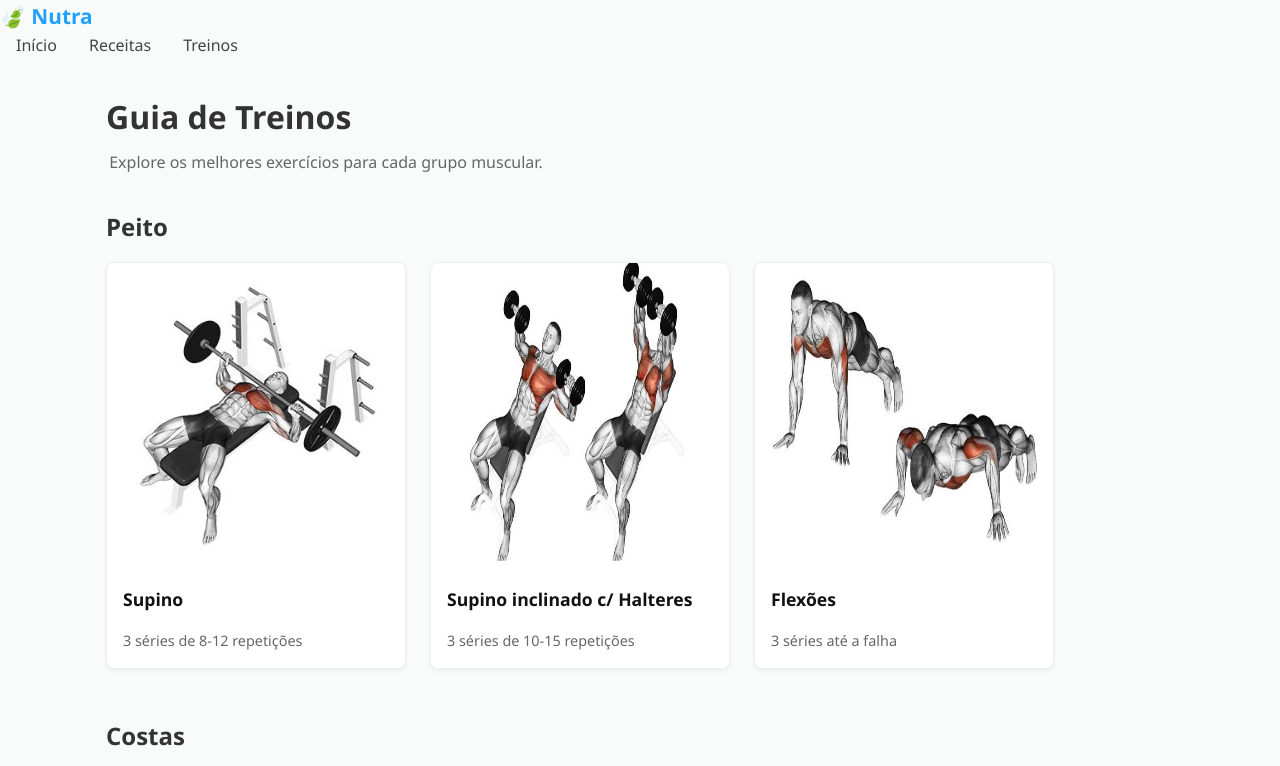
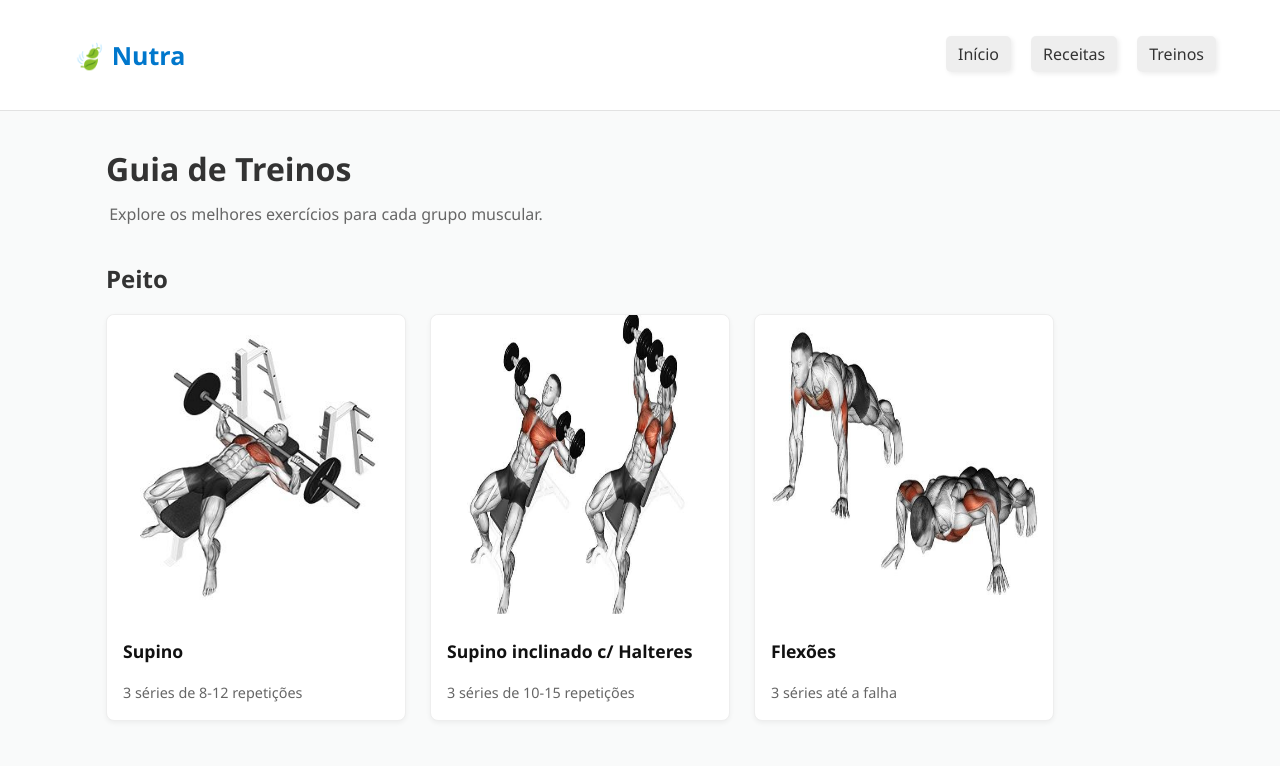
Before and after one commit to Projeto-de-LSW/Nutra, a plain HTML site: page Nutra-main/Pages/treinos.html in a window 1280 px wide. Shown: the top 766 px of the page. Drawn offline with Linux system fonts and the light colour scheme.

Commit message:
padronizando estilização

```diff
--- a/Nutra-main/CSS/treinos.css
+++ b/Nutra-main/CSS/treinos.css
@@ -10,29 +10,49 @@ body {
   color: #333;
   line-height: 1.6;
 }
-.navbar {
+.container {
+  width: 90%;
+  max-width: 1200px;
+  margin: auto;
   display: flex;
+  align-items: center;
   justify-content: space-between;
-  align-items: center;
-  background: white;
-  padding: 1rem 2rem;
-  border-bottom: 1px solid #ddd;
 }
-ul {
-  list-style-type: none;
+
+header {
+  background: #ffffff;
+  border-bottom: 1px solid #e2e2e2;
+  padding: 25px 0;
+  overflow: hidden;
+}
+
+.logo {
+  font-size: 25px;
+  font-weight: bold;
+  color: #0077cc;
+  padding: 10px;
+}
+
+.menu {
+  list-style: none;
   display: flex;
-}
-.logo {
-  font-weight: bold;
-  font-size: 1.3rem;
-  color: #20a1ff;
+  gap: 20px;
 }
 
 .menu a {
-  margin: 0 1rem;
   text-decoration: none;
-  color: #444;
+  color: #333;
   font-weight: 500;
+  padding: 7px 12px;
+  border-radius: 5px;
+  box-shadow: 2px 2px 5px rgba(0, 0, 0, 0.07);
+  cursor: pointer;
+  background-color: #d9d9d974;
+  transition: 0.3s ease;
+}
+
+.menu a:hover {
+  background-color: #f9f8f8;
 }
 
 .content {
@@ -92,3 +112,26 @@ section {
   font-size: 0.9rem;
   color: #666;
 }
+footer {
+  text-align: center;
+  padding: 30px 20px;
+  background: #f1f1f1;
+  margin-top: 40px;
+  color: #222;
+}
+
+.footer-links {
+  margin-bottom: 10px;
+}
+
+.footer-links a {
+  margin: 0 10px;
+  color: #555;
+  text-decoration: none;
+  font-size: 0.9rem;
+}
+
+footer p {
+  font-size: 0.9rem;
+  color: #888;
+}
```
